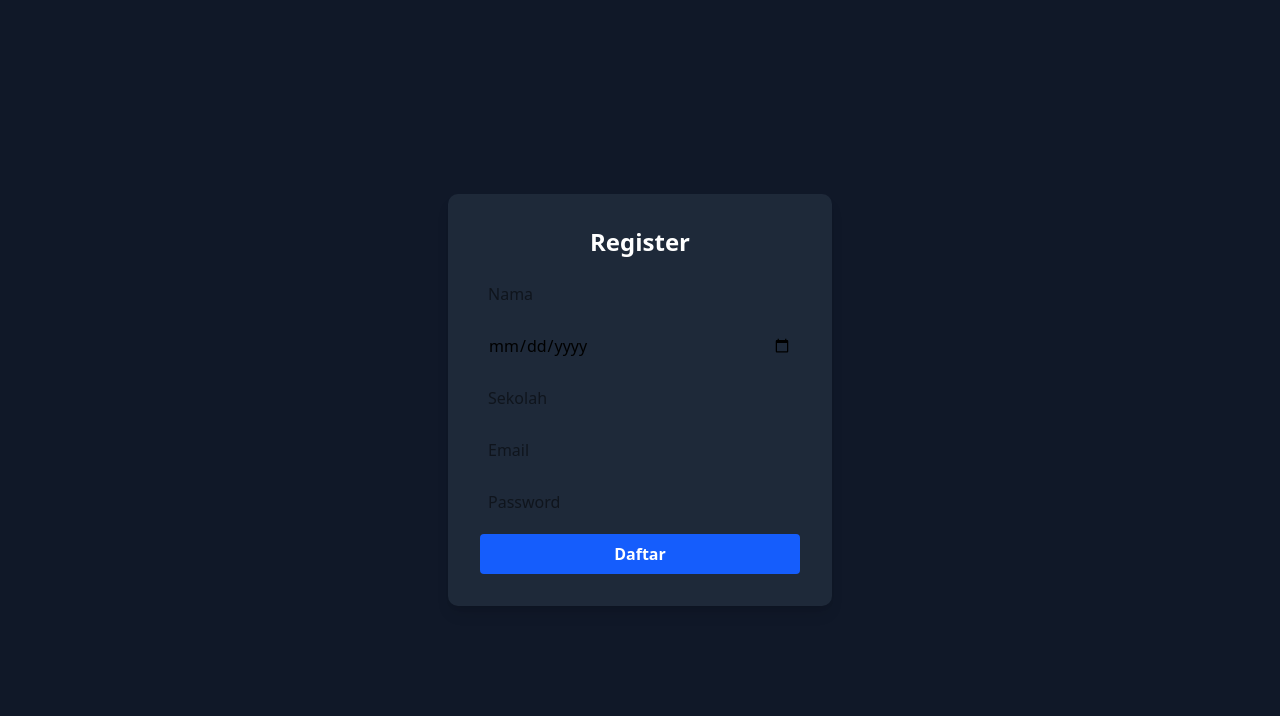
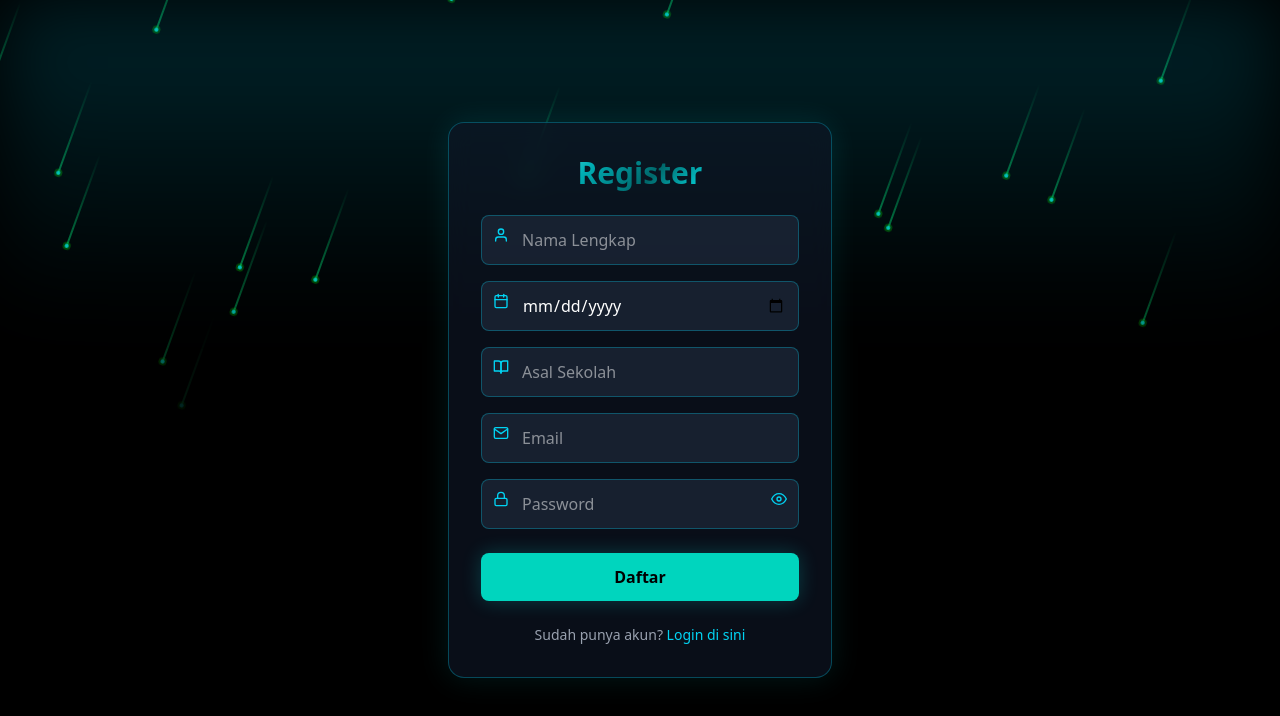
Before and after one commit to FISmart1/bazmago-v2, a Next.js app: page /register in a window 1280 px wide. Shown: the top 716 px of the page. Built offline with nearby package versions, Linux system fonts and the light colour scheme.

Commit message:
style login dan register

```diff
--- a/app/login/page.tsx
+++ b/app/login/page.tsx
@@ -1,11 +1,15 @@
 'use client';
 import { useState } from "react";
+import { Meteors } from "@/components/ui/meteors";
+import { AuroraText } from "@/components/ui/aurora-text";
+import { FiMail, FiLock, FiEye, FiEyeOff } from "react-icons/fi";
 
 export default function LoginPage() {
   const [form, setForm] = useState({ email: "", password: "" });
   const [msg, setMsg] = useState("");
+  const [showPassword, setShowPassword] = useState(false);
 
-  const handleSubmit = async (e) => {
+  const handleSubmit = async (e: React.FormEvent) => {
     e.preventDefault();
     const res = await fetch("/api/login", {
       method: "POST",
@@ -17,18 +21,73 @@ export default function LoginPage() {
   };
 
   return (
-    <div className="min-h-screen flex justify-center items-center bg-gray-900 text-white">
-      <form onSubmit={handleSubmit} className="bg-gray-800 p-8 rounded-lg shadow-lg w-96">
-        <h1 className="text-2xl font-bold mb-4 text-center">Login</h1>
+    <div className="relative min-h-screen flex justify-center items-center bg-black overflow-hidden text-white">
+      <Meteors />
 
-        <input type="email" placeholder="Email" className="w-full p-2 mb-3 rounded text-black"
-          onChange={(e) => setForm({ ...form, email: e.target.value })} />
-        <input type="password" placeholder="Password" className="w-full p-2 mb-3 rounded text-black"
-          onChange={(e) => setForm({ ...form, password: e.target.value })} />
+      {/* Aurora top glow */}
+      <div className="absolute top-0 left-0 w-full h-[40%] bg-gradient-to-b from-cyan-500/40 to-transparent blur-2xl opacity-50" />
 
-        <button className="bg-green-600 hover:bg-green-700 w-full p-2 rounded font-semibold">Masuk</button>
+      <form
+        onSubmit={handleSubmit}
+        className="relative z-10 bg-gray-900/60 backdrop-blur-md border border-cyan-400/30
+                   p-8 rounded-2xl shadow-[0_0_30px_rgba(0,255,255,0.1)] w-96 text-center"
+      >
+        <h1 className="text-3xl font-extrabold mb-2">
+          <AuroraText>Login</AuroraText>
+        </h1>
+        <p className="text-gray-400 text-sm mb-6">Selamat datang kembali di <span className="text-cyan-400 font-medium">Bazma Go Competition</span></p>
 
-        {msg && <p className="text-center mt-4 text-sm">{msg}</p>}
+        {/* Input Email */}
+        <div className="relative mb-4">
+          <FiMail className="absolute left-3 top-3.5 text-gray-400" size={20} />
+          <input
+            type="email"
+            placeholder="Email"
+            className="w-full pl-10 p-3 rounded-md bg-gray-800/70 text-white border border-cyan-400/30
+                       focus:border-cyan-400 focus:outline-none transition"
+            onChange={(e) => setForm({ ...form, email: e.target.value })}
+          />
+        </div>
+
+        {/* Input Password */}
+        <div className="relative mb-4">
+          <FiLock className="absolute left-3 top-3.5 text-gray-400" size={20} />
+          <input
+            type={showPassword ? "text" : "password"}
+            placeholder="Password"
+            className="w-full pl-10 pr-10 p-3 rounded-md bg-gray-800/70 text-white border border-cyan-400/30
+                       focus:border-cyan-400 focus:outline-none transition"
+            onChange={(e) => setForm({ ...form, password: e.target.value })}
+          />
+          <button
+            type="button"
+            className="absolute right-3 top-3.5 text-gray-400 hover:text-cyan-400 transition"
+            onClick={() => setShowPassword(!showPassword)}
+          >
+            {showPassword ? <FiEyeOff size={20} /> : <FiEye size={20} />}
+          </button>
+        </div>
+
+        {/* Tombol */}
+        <button
+          type="submit"
+          className="mt-2 w-full py-3 rounded-md bg-teal-400 hover:bg-teal-300 text-black font-semibold
+                     transition-all duration-200 shadow-[0_0_20px_rgba(0,255,255,0.2)] hover:shadow-[0_0_25px_rgba(0,255,255,0.4)]"
+        >
+          Masuk
+        </button>
+
+        {msg && <p className="mt-4 text-sm text-cyan-300">{msg}</p>}
+
+        {/* Extra link */}
+        <div className="mt-6 text-sm text-gray-400 flex flex-col gap-2">
+          <a href="/register" className="hover:text-cyan-300 transition">
+            Belum punya akun? <span className="text-cyan-400">Daftar di sini</span>
+          </a>
+          <a href="#" className="hover:text-cyan-300 transition">
+            Lupa password?
+          </a>
+        </div>
       </form>
     </div>
   );
--- a/app/register/page.tsx
+++ b/app/register/page.tsx
@@ -1,5 +1,8 @@
 'use client';
 import { useState } from "react";
+import { Meteors } from "@/components/ui/meteors";
+import { AuroraText } from "@/components/ui/aurora-text";
+import { FiUser, FiMail, FiLock, FiEye, FiEyeOff, FiBookOpen, FiCalendar } from "react-icons/fi";
 
 export default function RegisterPage() {
   const [form, setForm] = useState({
@@ -10,8 +13,9 @@ export default function RegisterPage() {
     password: "",
   });
   const [msg, setMsg] = useState("");
+  const [showPw, setShowPw] = useState(false);
 
-  const handleSubmit = async (e) => {
+  const handleSubmit = async (e: React.FormEvent) => {
     e.preventDefault();
     const res = await fetch("/api/register", {
       method: "POST",
@@ -23,24 +27,93 @@ export default function RegisterPage() {
   };
 
   return (
-    <div className="min-h-screen flex justify-center items-center bg-gray-900 text-white">
-      <form onSubmit={handleSubmit} className="bg-gray-800 p-8 rounded-lg shadow-lg w-96">
-        <h1 className="text-2xl font-bold mb-4 text-center">Register</h1>
+    <div className="relative min-h-screen flex justify-center items-center bg-black overflow-hidden text-white">
+      <Meteors />
+      <div className="absolute top-0 left-0 w-full h-[40%] bg-gradient-to-b from-cyan-500/40 to-transparent blur-2xl opacity-50" />
 
-        <input type="text" placeholder="Nama" className="w-full p-2 mb-3 rounded text-black"
-          onChange={(e) => setForm({ ...form, name: e.target.value })} />
-        <input type="date" className="w-full p-2 mb-3 rounded text-black"
-          onChange={(e) => setForm({ ...form, tl: e.target.value })} />
-        <input type="text" placeholder="Sekolah" className="w-full p-2 mb-3 rounded text-black"
-          onChange={(e) => setForm({ ...form, sekolah: e.target.value })} />
-        <input type="email" placeholder="Email" className="w-full p-2 mb-3 rounded text-black"
-          onChange={(e) => setForm({ ...form, email: e.target.value })} />
-        <input type="password" placeholder="Password" className="w-full p-2 mb-3 rounded text-black"
-          onChange={(e) => setForm({ ...form, password: e.target.value })} />
+      <form
+        onSubmit={handleSubmit}
+        className="relative z-10 bg-gray-900/60 backdrop-blur-md border border-cyan-400/30
+                   p-8 rounded-2xl shadow-[0_0_30px_rgba(0,255,255,0.1)] w-96 text-center"
+      >
+        <h1 className="text-3xl font-extrabold mb-6">
+          <AuroraText>Register</AuroraText>
+        </h1>
 
-        <button className="bg-blue-600 hover:bg-blue-700 w-full p-2 rounded font-semibold">Daftar</button>
+        <div className="space-y-4 text-left">
+          <div className="relative">
+            <FiUser className="absolute top-3 left-3 text-cyan-400" />
+            <input
+              type="text"
+              placeholder="Nama Lengkap"
+              className="w-full p-3 pl-10 rounded-md bg-gray-800/70 text-white border border-cyan-400/30 focus:border-cyan-400 focus:outline-none transition"
+              onChange={(e) => setForm({ ...form, name: e.target.value })}
+            />
+          </div>
 
-        {msg && <p className="text-center mt-4 text-sm">{msg}</p>}
+          <div className="relative">
+            <FiCalendar className="absolute top-3 left-3 text-cyan-400" />
+            <input
+              type="date"
+              className="w-full p-3 pl-10 rounded-md bg-gray-800/70 text-white border border-cyan-400/30 focus:border-cyan-400 focus:outline-none transition"
+              onChange={(e) => setForm({ ...form, tl: e.target.value })}
+            />
+          </div>
+
+          <div className="relative">
+            <FiBookOpen className="absolute top-3 left-3 text-cyan-400" />
+            <input
+              type="text"
+              placeholder="Asal Sekolah"
+              className="w-full p-3 pl-10 rounded-md bg-gray-800/70 text-white border border-cyan-400/30 focus:border-cyan-400 focus:outline-none transition"
+              onChange={(e) => setForm({ ...form, sekolah: e.target.value })}
+            />
+          </div>
+
+          <div className="relative">
+            <FiMail className="absolute top-3 left-3 text-cyan-400" />
+            <input
+              type="email"
+              placeholder="Email"
+              className="w-full p-3 pl-10 rounded-md bg-gray-800/70 text-white border border-cyan-400/30 focus:border-cyan-400 focus:outline-none transition"
+              onChange={(e) => setForm({ ...form, email: e.target.value })}
+            />
+          </div>
+
+          <div className="relative">
+            <FiLock className="absolute top-3 left-3 text-cyan-400" />
+            <input
+              type={showPw ? "text" : "password"}
+              placeholder="Password"
+              className="w-full p-3 pl-10 pr-10 rounded-md bg-gray-800/70 text-white border border-cyan-400/30 focus:border-cyan-400 focus:outline-none transition"
+              onChange={(e) => setForm({ ...form, password: e.target.value })}
+            />
+            <button
+              type="button"
+              onClick={() => setShowPw(!showPw)}
+              className="absolute top-3 right-3 text-cyan-400 hover:text-cyan-200 transition"
+            >
+              {showPw ? <FiEyeOff /> : <FiEye />}
+            </button>
+          </div>
+        </div>
+
+        <button
+          type="submit"
+          className="mt-6 w-full py-3 rounded-md bg-teal-400 hover:bg-teal-300 text-black font-semibold
+                     transition-all duration-200 shadow-[0_0_20px_rgba(0,255,255,0.2)] hover:shadow-[0_0_25px_rgba(0,255,255,0.4)]"
+        >
+          Daftar
+        </button>
+
+        {msg && <p className="mt-4 text-sm text-cyan-300">{msg}</p>}
+
+        <p className="text-sm mt-6 text-gray-400">
+          Sudah punya akun?{" "}
+          <a href="/login" className="text-cyan-400 hover:underline">
+            Login di sini
+          </a>
+        </p>
       </form>
     </div>
   );
--- a/components/navbar.tsx
+++ b/components/navbar.tsx
@@ -34,7 +34,7 @@ export default function BottomDockBar() {
 
         <div className="hidden sm:block w-[1px] h-6 bg-white/20" />
 
-        <Link href="/auth" className="transition font-medium bg-teal-400 text-black hover:bg-teal-300 px-3 sm:px-4 py-2 rounded-lg text-sm sm:text-base">
+        <Link href="/login" className="transition font-medium bg-teal-400 text-black hover:bg-teal-300 px-3 sm:px-4 py-2 rounded-lg text-sm sm:text-base">
           Daftar
         </Link>
       </div>
--- a/package.json
+++ b/package.json
@@ -19,6 +19,8 @@
     "pg": "^8.16.3",
     "react": "19.2.0",
     "react-dom": "19.2.0",
+    "react-icon": "^1.0.0",
+    "react-icons": "^5.5.0",
     "tailwind-merge": "^3.3.1"
   },
   "devDependencies": {
```
Also changed, not shown: 1 other file (tests, documents, lock files or other folders).
